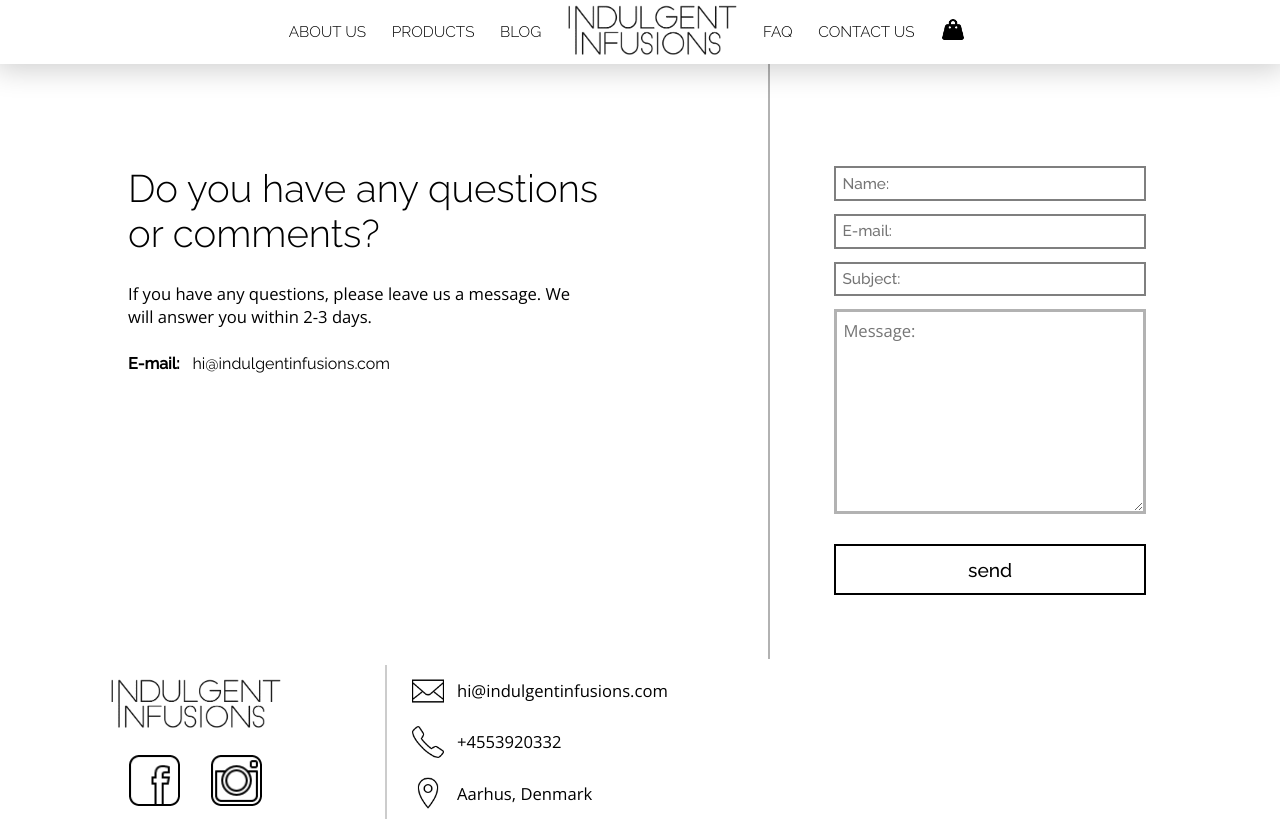
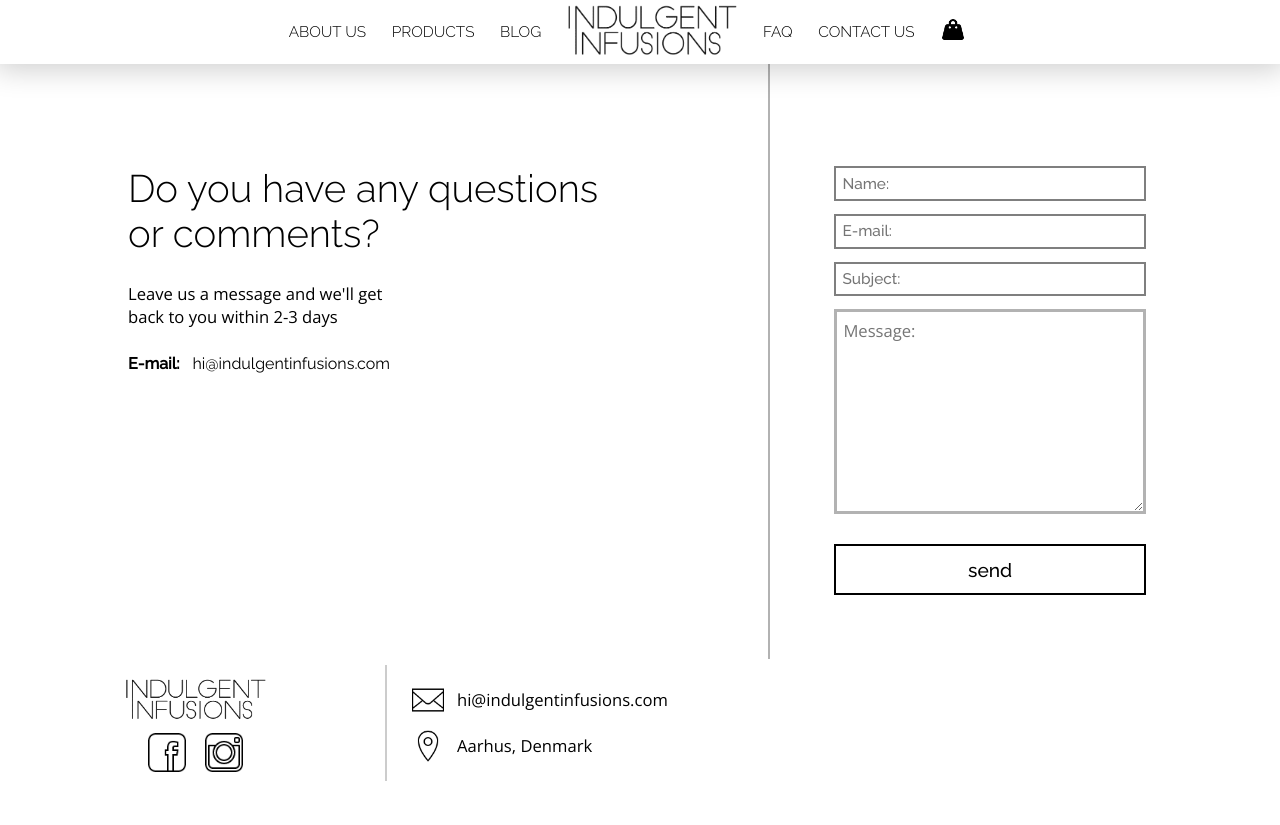
Before and after one commit to radovansurlak/indulgent-dist, a PHP site: page /contact.php in a window 1280 px wide. After the commit the page ends 781 px from the top, so only its background shows below. Run offline with PHP 8.4, Linux system fonts and the light colour scheme; some libraries are stand-ins or nearby versions.

Commit message:
edited contact us text and edited footer

```diff
--- a/contact.php
+++ b/contact.php
@@ -22,7 +22,7 @@
 
     <article id="contact-text">
       <h1>Do you have any questions or comments?</h1>
-      <h2>If you have any questions, please leave us a message. We will answer you within 2-3 days.</h2>
+      <h2>Leave us a message and we'll get back to you within 2-3 days</h2>
       <h4>E-mail:</h4><p>hi@indulgentinfusions.com</p>
 
       <h3 id="email-sent">
--- a/php_require/footer.php
+++ b/php_require/footer.php
@@ -11,7 +11,6 @@
   <div id="right-section">
     <div class="contact">
       <div><img class="icon" src="images/icons/mail.png" alt="Email icon"><h3>hi@indulgentinfusions.com</h3></div>
-      <div><img class="icon" src="images/icons/phone.png" alt="Phone icon"><h3>+4553920332</h3></div>
       <div><img class="icon" src="images/icons/map.png" alt="Map icon"><h3>Aarhus, Denmark</h3></div>
     </div>
   </div>
--- a/styles/main.css
+++ b/styles/main.css
@@ -47,7 +47,7 @@ form {
 footer {
   display: flex;
   padding: 0.5vw;
-  height: 13vw; }
+  height: 10vw; }
   footer #left-section {
     width: 30%;
     display: flex;
@@ -56,31 +56,33 @@ footer {
     border-right: 2px solid rgba(0, 0, 0, 0.2); }
     footer #left-section img[alt=logo] {
       margin: 1vw;
-      height: 4vw; }
+      height: 3.3vw; }
     footer #left-section .social-media {
-      padding: 1vw;
+      padding: 0.5 0 1vw;
       display: flex;
-      width: 50%;
+      width: 30%;
       justify-content: space-around; }
       footer #left-section .social-media img {
-        width: 4vw;
+        width: 3vw;
         transition: all 250ms; }
         footer #left-section .social-media img:hover {
           transform: scale(0.9); }
   footer #right-section {
-    height: 100%; }
+    height: 100%;
+    display: flex;
+    flex-direction: column;
+    justify-content: center; }
     footer #right-section .icon {
       width: 2.5vw; }
     footer #right-section .contact {
-      height: 100%;
+      height: 80%;
       margin-left: 2vw;
       display: flex;
       flex-direction: column;
       justify-content: space-around; }
       footer #right-section .contact div {
         display: flex;
-        align-items: center;
-        line-height: 2vw; }
+        align-items: center; }
         footer #right-section .contact div h3 {
           font: 1.3vw/140% "Open Sans", Times, serif;
           margin-left: 1vw; }
@@ -256,7 +258,7 @@ section {
     #contact #contact-text h2 {
       padding: 2vw 0;
       font: 1.3vw/140% "Open Sans", Times, serif;
-      width: 90%; }
+      width: 50%; }
     #contact #contact-text h3 {
       padding-top: 2vw; }
       #contact #contact-text h3#email-sent {
--- a/styles/main.scss
+++ b/styles/main.scss
@@ -81,7 +81,7 @@ form {
 footer {
     display: flex;
     padding: 0.5vw;
-    height: 13vw;
+    height: 10vw;
 
     //Small left section of the footer
 
@@ -94,17 +94,17 @@ footer {
 
         img[alt=logo] {
             margin: 1vw;
-            height: 4vw;
+            height: 3.3vw;
         }
 
         .social-media {
-            padding: 1vw;
+            padding: 0.5 0 1vw;
             display: flex;
-            width: 50%;
+            width: 30%;
             justify-content: space-around;
 
             img {
-                width: 4vw;
+                width: 3vw;
                 transition: all 250ms;
 
                 &:hover {
@@ -118,12 +118,15 @@ footer {
 
     #right-section {
         height: 100%;
+        display: flex;
+        flex-direction: column;
+        justify-content: center;
         .icon {
             width: 2.5vw;
         }
 
         .contact {
-            height: 100%;
+            height: 80%;
             margin-left: 2vw;
             display: flex;
             flex-direction: column;
@@ -132,7 +135,6 @@ footer {
             div {
                 display: flex;
                 align-items: center;
-                line-height: 2vw;
 
                 h3 {
                     font: $subheading-font;
@@ -399,7 +401,7 @@ section {
         h2 {
             padding: 2vw 0;
             font: $subheading-font;
-            width: 90%;
+            width: 50%;
         }
         h3 {
             padding-top: 2vw;
```
Also changed, not shown: 1 other file.
